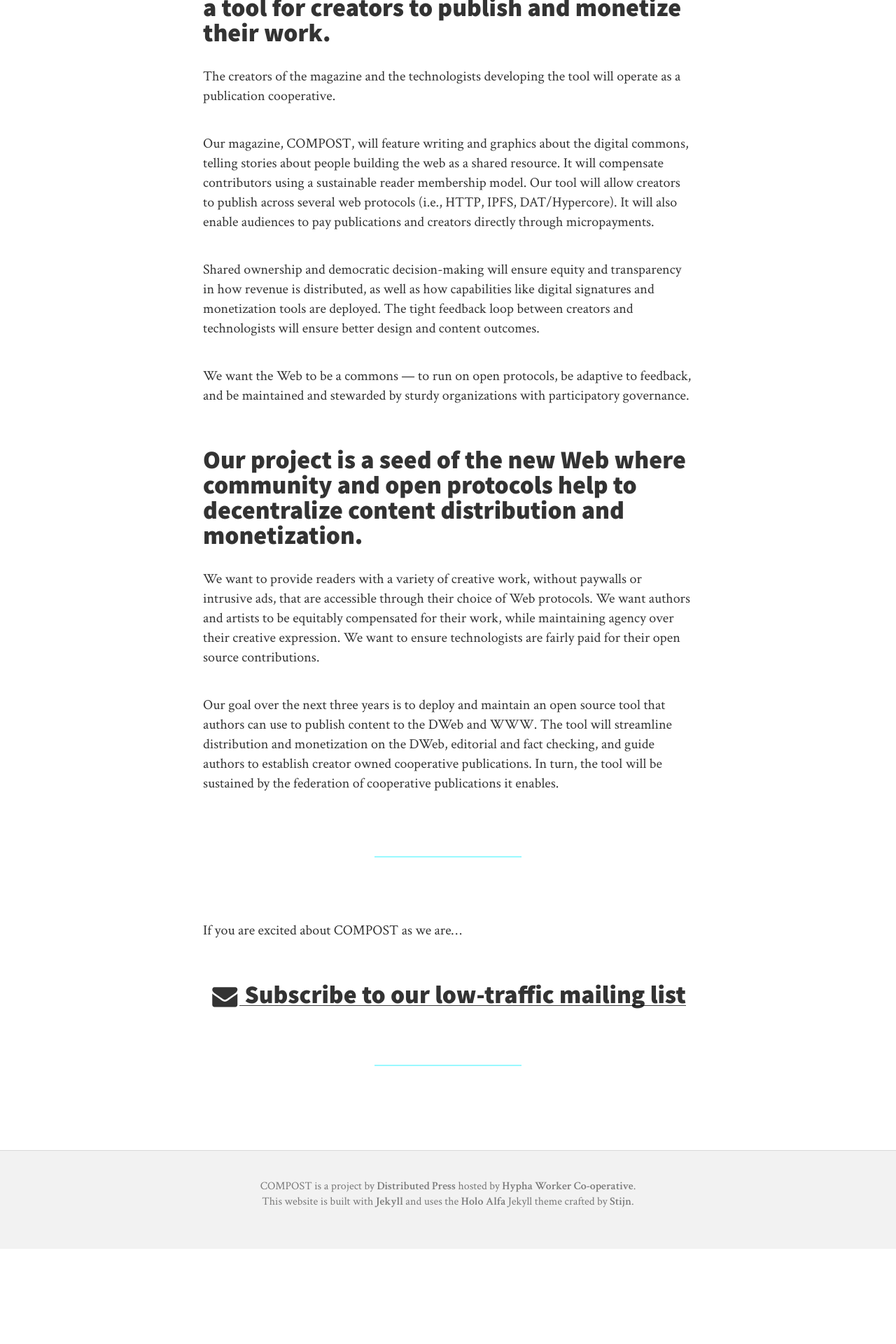
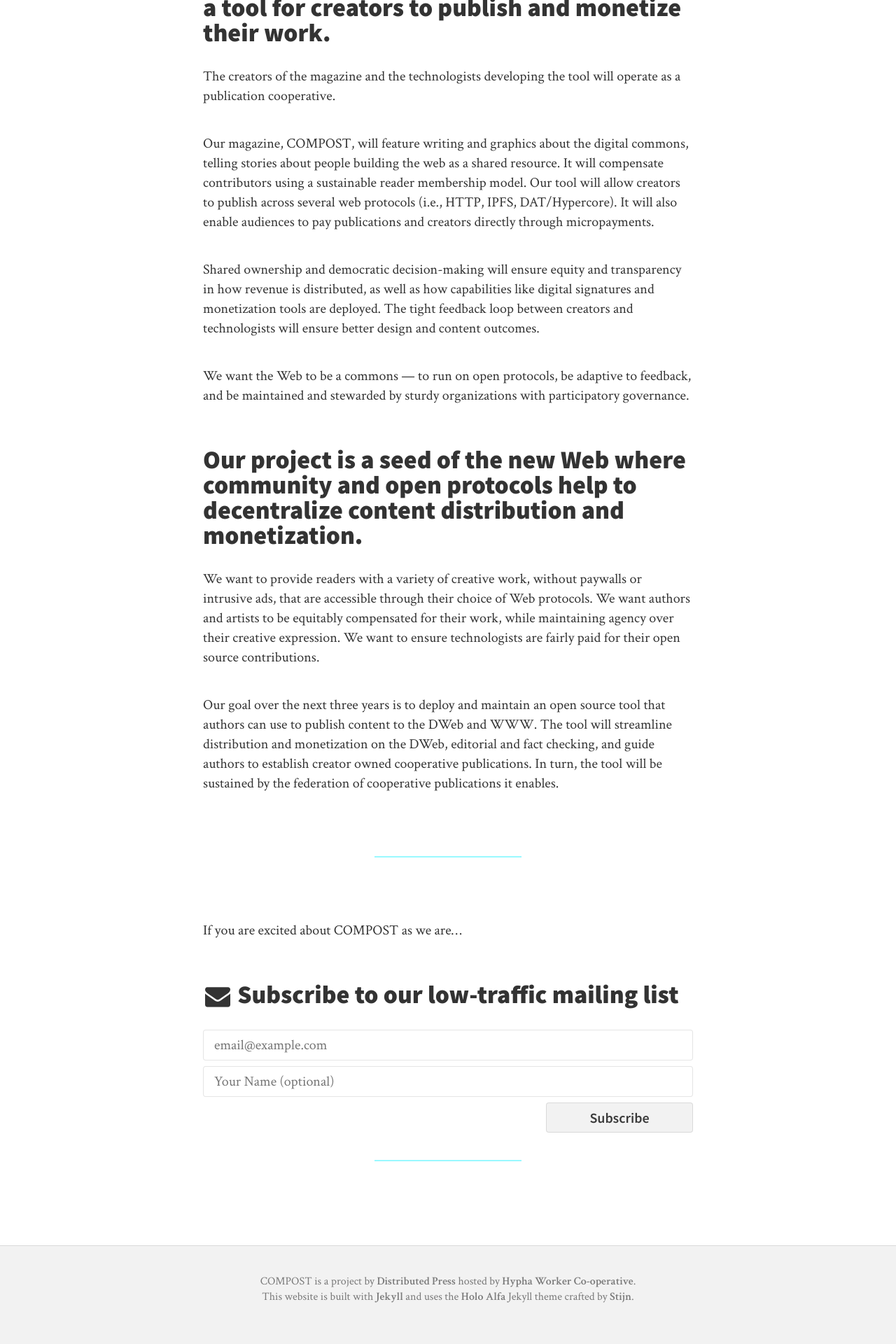
Before and after one commit to hyphacoop/compost.digital, a Jekyll site: the page built from index.md, in a window 1280 px wide. Shown: the part 1301-3221 px from the top of the page at 70% size. Built offline with Jekyll 4.4.1, drawn with Linux system fonts in a browser that asks for light colours; nearby versions of some CDN libraries; our own code applies the rules of GitHub Pages for plain Markdown files; the list of posts is cut into pages by our own code; before the commit the page ends 3085 px from its top, so only the background shows below that.

Commit message:
Update mailing list

```diff
--- a/css/style.css
+++ b/css/style.css
@@ -284,6 +284,7 @@
   font-weight: 600;
 }
 input[type="email"],
+input[type="text"],
 textarea {
   font: inherit;
   display: block;
--- a/index.md
+++ b/index.md
@@ -32,6 +32,13 @@
 
 If you are excited about COMPOST as we are...
 
-<h2 style="text-align:center;"><a class="fa fa-envelope" href="{{ site.newsletter }}" target="_blank"></a><a href="{{ site.newsletter }}" target="_blank"> Subscribe to our low-traffic mailing list</a></h2>
+<h2><style class="fa fa-envelope"></style> Subscribe to our low-traffic mailing list</h2>
+
+<form style="line-height:1;" method="post" action="https://lists.hypha.coop/cgi-bin/mailman/subscribe/compost">
+  <input style="width:100%; margin-bottom:8px;" type="email" name="email" value="" placeholder="email@example.com">
+  <input style="width:100%; margin-bottom:8px;" type="text" name="fullname" value="" placeholder="Your Name (optional)">
+  <input type="hidden" name="digest" value="1">
+  <input style="width:30%; float:right;" type="submit" name="email-button" value="Subscribe">
+</form>
 
 ---
```
